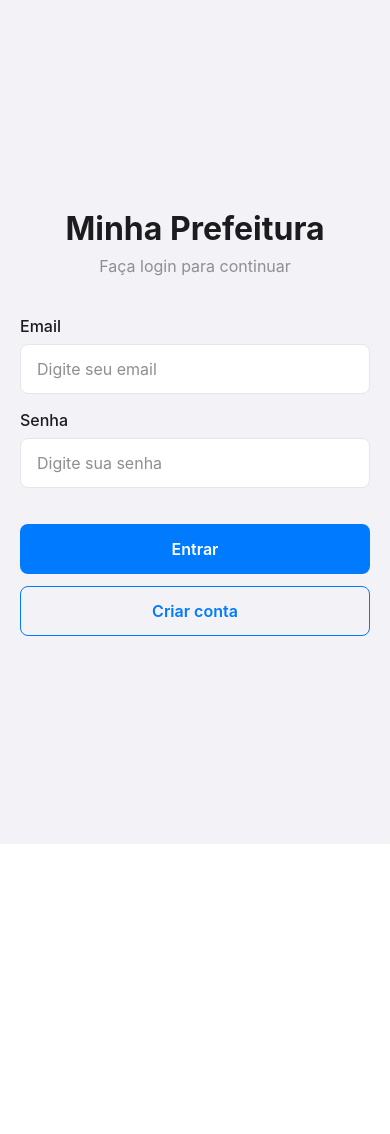
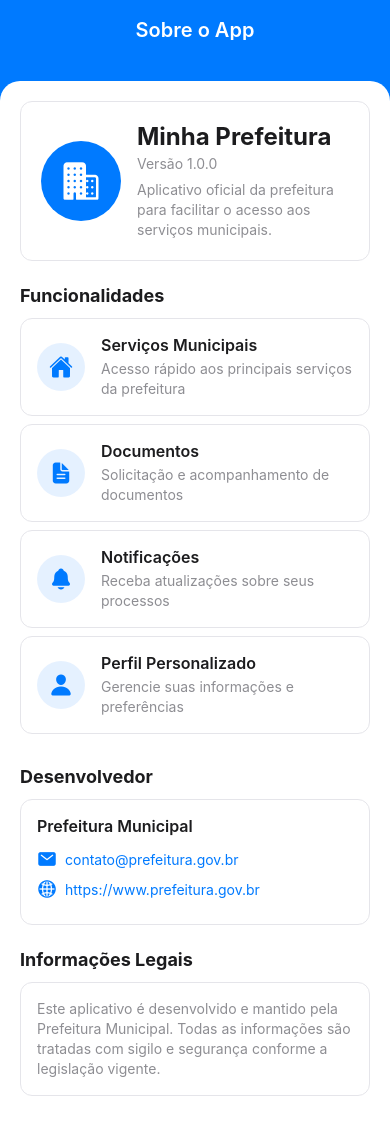
Before and after one commit to tcamargo10/app-minha-prefeitura, a React Native app: screen /SobreApp in a window 390 px wide. Shown: the top 1134 px of the page. Before the commit the page ends 844 px from the top, so only its background shows below. Built offline with nearby package versions, Linux system fonts and the light colour scheme; no server answers.

Commit message:
feat: sobre o app

```diff
--- a/src/navigation/AppNavigator.tsx
+++ b/src/navigation/AppNavigator.tsx
@@ -7,6 +7,7 @@ import { EditarPerfilScreen } from '@/screens/PerfilScreen/EditarPerfilScreen';
 import { NotificacoesScreen } from '@/screens/PerfilScreen/NotificacoesScreen';
 import { PrivacidadeScreen } from '@/screens/PerfilScreen/PrivacidadeScreen';
 import { AjudaSuporteScreen } from '@/screens/PerfilScreen/AjudaSuporteScreen';
+import { SobreAppScreen } from '@/screens/PerfilScreen/SobreAppScreen';
 import { LoginScreen } from '@/screens/LoginScreen';
 import { RegisterScreen } from '@/screens/RegisterScreen';
 
@@ -18,6 +19,7 @@ export type RootStackParamList = {
   Notificacoes: undefined;
   Privacidade: undefined;
   AjudaSuporte: undefined;
+  SobreApp: undefined;
 };
 
 const Stack = createStackNavigator<RootStackParamList>();
@@ -45,6 +47,7 @@ export const AppNavigator: React.FC = () => {
         <Stack.Screen name="Notificacoes" component={NotificacoesScreen} />
         <Stack.Screen name="Privacidade" component={PrivacidadeScreen} />
         <Stack.Screen name="AjudaSuporte" component={AjudaSuporteScreen} />
+        <Stack.Screen name="SobreApp" component={SobreAppScreen} />
       </Stack.Navigator>
     </NavigationContainer>
   );
--- /dev/null
+++ b/src/screens/PerfilScreen/SobreAppScreen.tsx
@@ -0,0 +1,348 @@
+import React from 'react';
+import {
+  View,
+  Text,
+  StyleSheet,
+  ScrollView,
+  Linking,
+  TouchableOpacity,
+} from 'react-native';
+import { SafeAreaView } from 'react-native-safe-area-context';
+import { Ionicons } from '@expo/vector-icons';
+import { useNavigation } from '@react-navigation/native';
+
+import { AppBar } from '@/components/AppBar';
+import { useTheme } from '@/contexts/ThemeContext';
+
+export const SobreAppScreen: React.FC = () => {
+  const { theme } = useTheme();
+  const navigation = useNavigation();
+
+  const appInfo = {
+    name: 'Minha Prefeitura',
+    version: '1.0.0',
+    description:
+      'Aplicativo oficial da prefeitura para facilitar o acesso aos serviços municipais.',
+    developer: 'Prefeitura Municipal',
+    contact: 'contato@prefeitura.gov.br',
+    website: 'https://www.prefeitura.gov.br',
+  };
+
+  const features = [
+    {
+      icon: 'home',
+      title: 'Serviços Municipais',
+      description: 'Acesso rápido aos principais serviços da prefeitura',
+    },
+    {
+      icon: 'document-text',
+      title: 'Documentos',
+      description: 'Solicitação e acompanhamento de documentos',
+    },
+    {
+      icon: 'notifications',
+      title: 'Notificações',
+      description: 'Receba atualizações sobre seus processos',
+    },
+    {
+      icon: 'person',
+      title: 'Perfil Personalizado',
+      description: 'Gerencie suas informações e preferências',
+    },
+  ];
+
+  const handleContact = () => {
+    Linking.openURL(`mailto:${appInfo.contact}`);
+  };
+
+  const handleWebsite = () => {
+    Linking.openURL(appInfo.website);
+  };
+
+  const renderFeature = (feature: any, index: number) => (
+    <View
+      key={index}
+      style={[
+        styles.featureCard,
+        {
+          backgroundColor: theme.colors.surface,
+          borderColor: theme.colors.border,
+        },
+      ]}
+    >
+      <View style={styles.featureIcon}>
+        <Ionicons
+          name={feature.icon as any}
+          size={24}
+          color={theme.colors.primary}
+        />
+      </View>
+      <View style={styles.featureContent}>
+        <Text style={[styles.featureTitle, { color: theme.colors.text }]}>
+          {feature.title}
+        </Text>
+        <Text
+          style={[
+            styles.featureDescription,
+            { color: theme.colors.textSecondary },
+          ]}
+        >
+          {feature.description}
+        </Text>
+      </View>
+    </View>
+  );
+
+  return (
+    <SafeAreaView
+      style={[styles.container, { backgroundColor: theme.colors.primary }]}
+      edges={['top']}
+    >
+      <AppBar title="Sobre o App" />
+      <View
+        style={[
+          styles.contentContainer,
+          { backgroundColor: theme.colors.surface },
+        ]}
+      >
+        <ScrollView contentContainerStyle={styles.scrollContent}>
+          {/* App Header */}
+          <View
+            style={[
+              styles.appHeader,
+              {
+                backgroundColor: theme.colors.surface,
+                borderColor: theme.colors.border,
+              },
+            ]}
+          >
+            <View
+              style={[
+                styles.appIcon,
+                { backgroundColor: theme.colors.primary },
+              ]}
+            >
+              <Ionicons
+                name="business"
+                size={40}
+                color={theme.colors.onPrimary}
+              />
+            </View>
+            <View style={styles.appInfo}>
+              <Text style={[styles.appName, { color: theme.colors.text }]}>
+                {appInfo.name}
+              </Text>
+              <Text
+                style={[
+                  styles.appVersion,
+                  { color: theme.colors.textSecondary },
+                ]}
+              >
+                Versão {appInfo.version}
+              </Text>
+              <Text
+                style={[
+                  styles.appDescription,
+                  { color: theme.colors.textSecondary },
+                ]}
+              >
+                {appInfo.description}
+              </Text>
+            </View>
+          </View>
+
+          {/* Features Section */}
+          <View style={styles.section}>
+            <Text style={[styles.sectionTitle, { color: theme.colors.text }]}>
+              Funcionalidades
+            </Text>
+            {features.map((feature, index) => renderFeature(feature, index))}
+          </View>
+
+          {/* Developer Info */}
+          <View style={styles.section}>
+            <Text style={[styles.sectionTitle, { color: theme.colors.text }]}>
+              Desenvolvedor
+            </Text>
+            <View
+              style={[
+                styles.developerCard,
+                {
+                  backgroundColor: theme.colors.surface,
+                  borderColor: theme.colors.border,
+                },
+              ]}
+            >
+              <Text
+                style={[styles.developerName, { color: theme.colors.text }]}
+              >
+                {appInfo.developer}
+              </Text>
+              <TouchableOpacity
+                style={styles.contactItem}
+                onPress={handleContact}
+              >
+                <Ionicons name="mail" size={20} color={theme.colors.primary} />
+                <Text
+                  style={[styles.contactText, { color: theme.colors.primary }]}
+                >
+                  {appInfo.contact}
+                </Text>
+              </TouchableOpacity>
+              <TouchableOpacity
+                style={styles.contactItem}
+                onPress={handleWebsite}
+              >
+                <Ionicons name="globe" size={20} color={theme.colors.primary} />
+                <Text
+                  style={[styles.contactText, { color: theme.colors.primary }]}
+                >
+                  {appInfo.website}
+                </Text>
+              </TouchableOpacity>
+            </View>
+          </View>
+
+          {/* Legal Info */}
+          <View style={styles.section}>
+            <Text style={[styles.sectionTitle, { color: theme.colors.text }]}>
+              Informações Legais
+            </Text>
+            <View
+              style={[
+                styles.legalCard,
+                {
+                  backgroundColor: theme.colors.surface,
+                  borderColor: theme.colors.border,
+                },
+              ]}
+            >
+              <Text
+                style={[
+                  styles.legalText,
+                  { color: theme.colors.textSecondary },
+                ]}
+              >
+                Este aplicativo é desenvolvido e mantido pela Prefeitura
+                Municipal. Todas as informações são tratadas com sigilo e
+                segurança conforme a legislação vigente.
+              </Text>
+            </View>
+          </View>
+        </ScrollView>
+      </View>
+    </SafeAreaView>
+  );
+};
+
+const styles = StyleSheet.create({
+  container: {
+    flex: 1,
+  },
+  contentContainer: {
+    flex: 1,
+    borderTopLeftRadius: 20,
+    borderTopRightRadius: 20,
+    marginTop: 20,
+  },
+  scrollContent: {
+    padding: 20,
+  },
+  appHeader: {
+    flexDirection: 'row',
+    alignItems: 'center',
+    padding: 20,
+    borderRadius: 12,
+    borderWidth: 1,
+    marginBottom: 24,
+  },
+  appIcon: {
+    width: 80,
+    height: 80,
+    borderRadius: 40,
+    justifyContent: 'center',
+    alignItems: 'center',
+    marginRight: 16,
+  },
+  appInfo: {
+    flex: 1,
+  },
+  appName: {
+    fontSize: 24,
+    fontWeight: 'bold',
+    marginBottom: 4,
+  },
+  appVersion: {
+    fontSize: 14,
+    marginBottom: 8,
+  },
+  appDescription: {
+    fontSize: 14,
+    lineHeight: 20,
+  },
+  section: {
+    marginBottom: 24,
+  },
+  sectionTitle: {
+    fontSize: 18,
+    fontWeight: 'bold',
+    marginBottom: 12,
+  },
+  featureCard: {
+    flexDirection: 'row',
+    alignItems: 'center',
+    padding: 16,
+    borderRadius: 12,
+    borderWidth: 1,
+    marginBottom: 8,
+  },
+  featureIcon: {
+    width: 48,
+    height: 48,
+    borderRadius: 24,
+    backgroundColor: 'rgba(0, 122, 255, 0.1)',
+    justifyContent: 'center',
+    alignItems: 'center',
+    marginRight: 16,
+  },
+  featureContent: {
+    flex: 1,
+  },
+  featureTitle: {
+    fontSize: 16,
+    fontWeight: '600',
+    marginBottom: 4,
+  },
+  featureDescription: {
+    fontSize: 14,
+    lineHeight: 20,
+  },
+  developerCard: {
+    padding: 16,
+    borderRadius: 12,
+    borderWidth: 1,
+  },
+  developerName: {
+    fontSize: 16,
+    fontWeight: '600',
+    marginBottom: 12,
+  },
+  contactItem: {
+    flexDirection: 'row',
+    alignItems: 'center',
+    marginBottom: 8,
+  },
+  contactText: {
+    fontSize: 14,
+    marginLeft: 8,
+  },
+  legalCard: {
+    padding: 16,
+    borderRadius: 12,
+    borderWidth: 1,
+  },
+  legalText: {
+    fontSize: 14,
+    lineHeight: 20,
+  },
+});
--- a/src/screens/PerfilScreen/index.tsx
+++ b/src/screens/PerfilScreen/index.tsx
@@ -45,31 +45,38 @@ export const PerfilScreen: React.FC = () => {
     },
     {
       id: 2,
+      icon: 'location',
+      title: 'Endereços',
+      subtitle: 'Gerenciar endereços cadastrados',
+      onPress: () => navigation.navigate('Enderecos' as never),
+    },
+    {
+      id: 3,
       icon: 'notifications',
       title: 'Notificações',
       subtitle: 'Configurar alertas e notificações',
       onPress: () => navigation.navigate('Notificacoes' as never),
     },
     {
-      id: 3,
+      id: 4,
       icon: 'shield-checkmark',
       title: 'Privacidade',
       subtitle: 'Configurações de segurança',
       onPress: () => navigation.navigate('Privacidade' as never),
     },
     {
-      id: 4,
+      id: 5,
       icon: 'help-circle',
       title: 'Ajuda e Suporte',
       subtitle: 'Central de ajuda e contato',
       onPress: () => navigation.navigate('AjudaSuporte' as never),
     },
     {
-      id: 5,
+      id: 6,
       icon: 'information-circle',
       title: 'Sobre o App',
       subtitle: 'Versão e informações',
-      onPress: () => console.log('Sobre'),
+      onPress: () => navigation.navigate('SobreApp' as never),
     },
   ];
 
```
